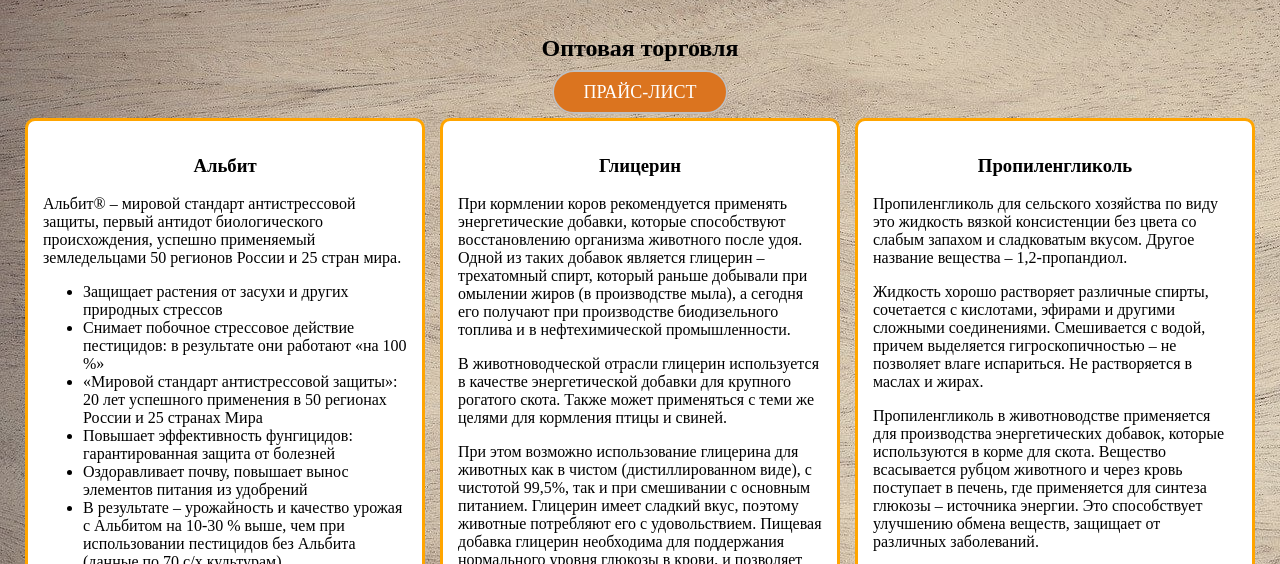
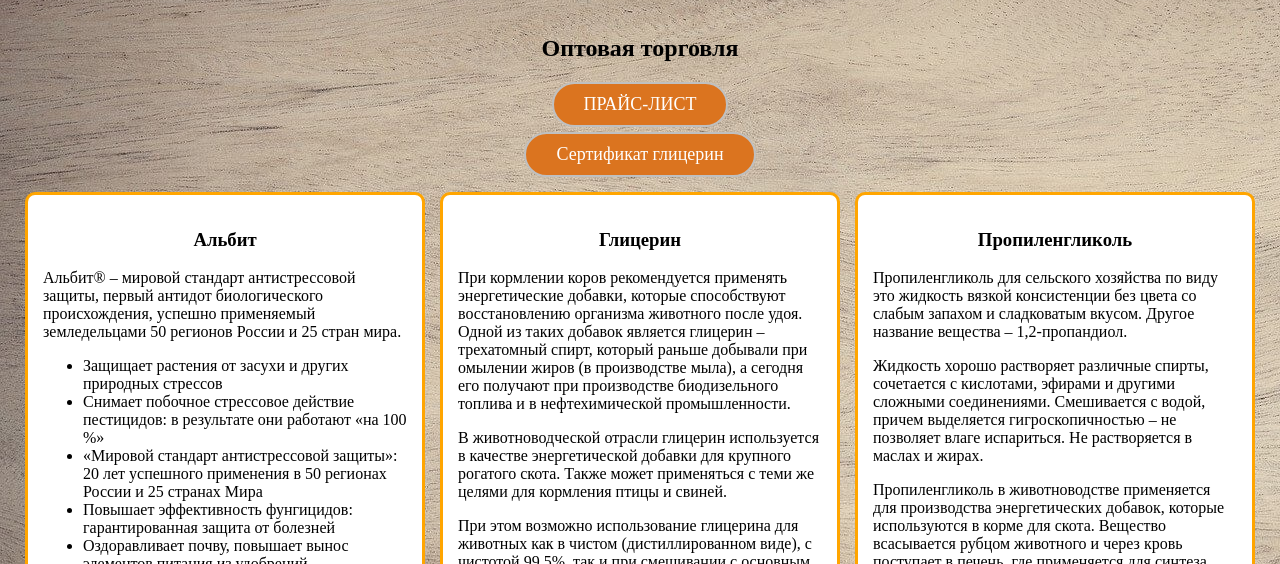
Before and after one commit to Voldemar1/tectona, a Gatsby site: page /grain in a window 1280 px wide. Shown: the part 215-779 px from the top of the page. Built offline with nearby package versions, Linux system fonts and the light colour scheme; Gatsby itself is replaced by a stand-in of ours.

Commit message:
no message

```diff
--- a/src/pages/grain.js
+++ b/src/pages/grain.js
@@ -14,6 +14,13 @@
           rel="noreferrer"
         >
           ПРАЙС-ЛИСТ
+        </a>
+        <a
+          href="https://drive.google.com/file/d/1-1tuXkXprxTwsF0DORIc7dSPQdR-Ilyh/edit?usp=share_link&ouid=107365724329502767170&rtpof=true&sd=true"
+          target="_blank"
+          rel="noreferrer"
+        >
+          Сертификат глицерин
         </a>
         <div className="grid">
           {/* <div className="card">
--- a/src/pages/grain.scss
+++ b/src/pages/grain.scss
@@ -10,6 +10,11 @@
     background-color: rgb(219, 116, 31);
     border-radius: 30px;
     padding: 10px 30px;
+    display: block;
+    max-width: max-content;
+    margin-left: auto;
+    margin-right: auto;
+    margin-top: 5px;
   }
   .grid {
     display: grid;
```
